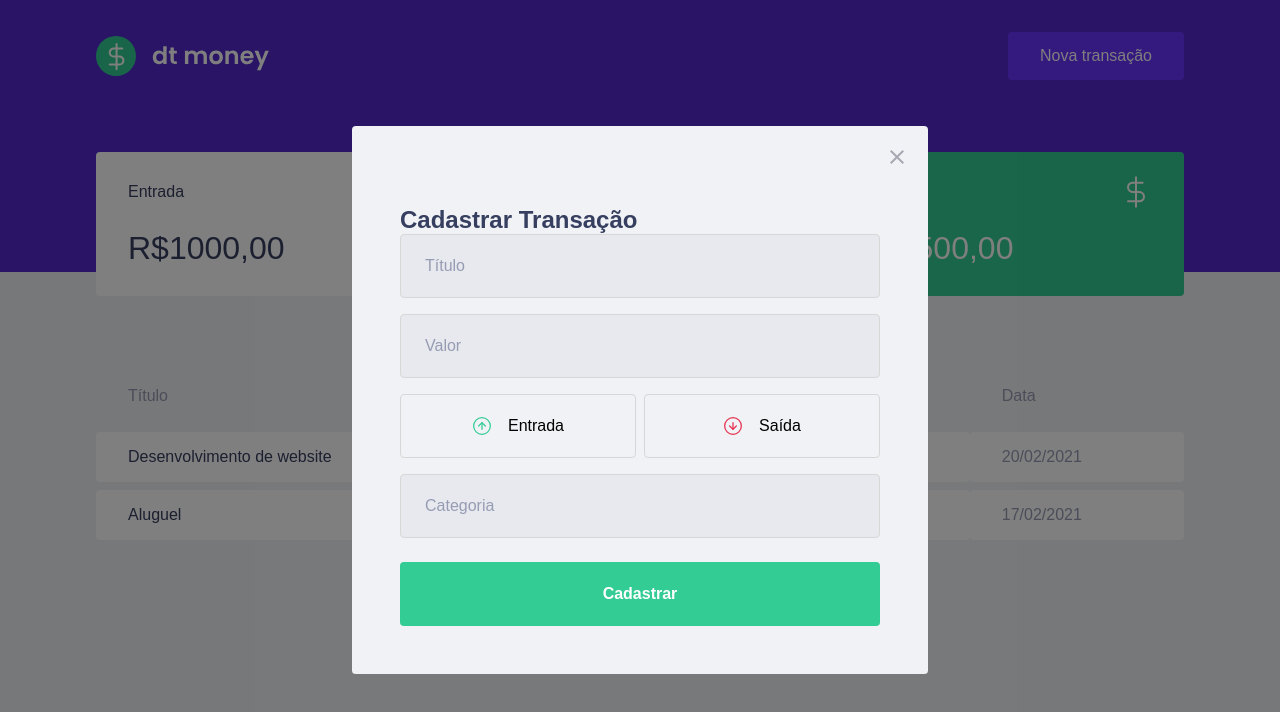
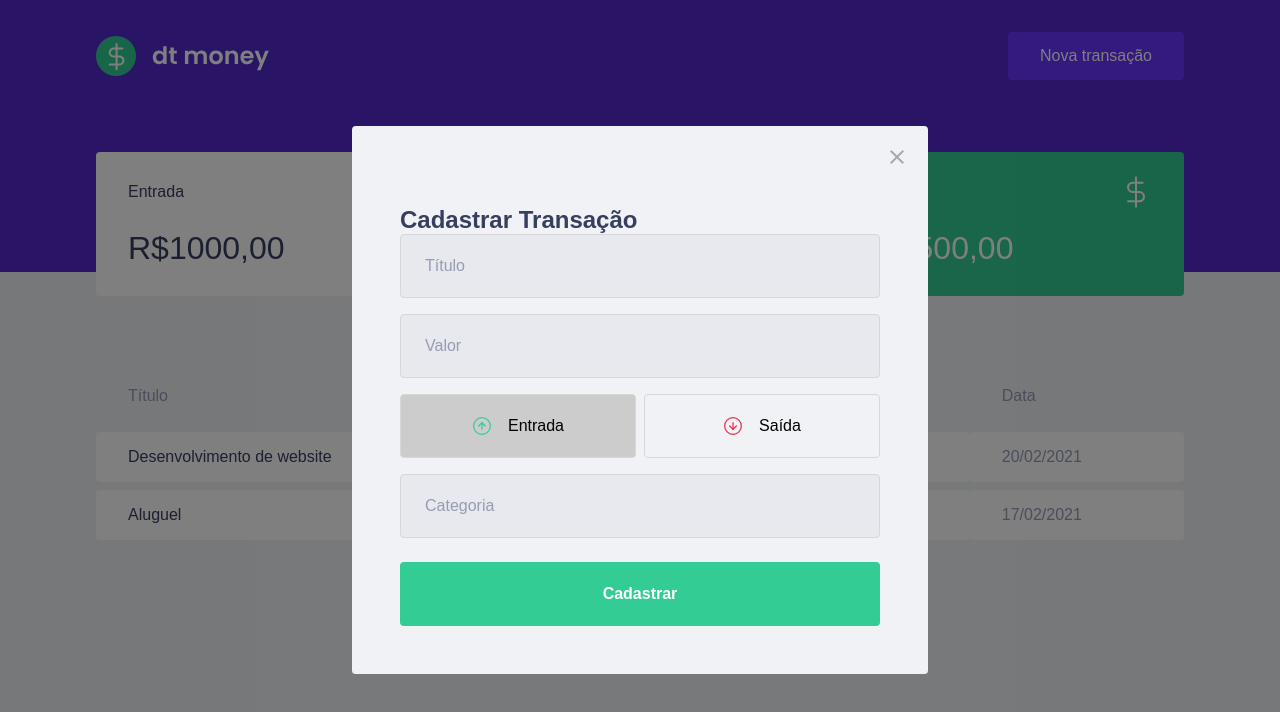
Before and after one commit to LuanLeiteLeao/02-dtmoney, a React (Create React App) app: page / in a window 1280 px wide. Both pictures are taken after a click on the button "Nova transação". Shown: the top 712 px of the page. Built offline with nearby package versions, Linux system fonts and the light colour scheme; no server answers; what miragejs would draw is missing.

Commit message:
:construction_worker: set Functioning of Buttons in modal

```diff
--- a/src/components/NewTransactionModal/index.tsx
+++ b/src/components/NewTransactionModal/index.tsx
@@ -1,15 +1,22 @@
 import Modal from 'react-modal'
-import { ContainerForm, TransactionTypeContainer } from './styles'
+import { ContainerForm, TransactionTypeContainer, RadioBox } from './styles'
 import closeImg from "../../assets/close.svg"
 import incomeImg from "../../assets/income.svg"
 import outcomeImg from "../../assets/outcome.svg"
+import { useState } from 'react'
 
 interface NewTransactionModalProps {
     onOpen: boolean
     onRequestClose: () => void
 }
 
+
+
 export function NewTransactionModal({ onOpen, onRequestClose }: NewTransactionModalProps) {
+
+    const [type, setType] = useState<"deposit" | "withdraw">("deposit");
+
+
     return (
         <Modal
             isOpen={onOpen}
@@ -26,14 +33,14 @@ export function NewTransactionModal({ onOpen, onRequestClose }: NewTransactionMo
                 <input type="number" placeholder="Valor" />
 
                 <TransactionTypeContainer>
-                    <button type="button">
+                    <RadioBox type="button" onClick={()=>setType("deposit")} isActive={type ==='deposit'}>
                         <img src={incomeImg} alt="Entrada" />
                         <span>Entrada</span>
-                    </button>
-                    <button type="button">
+                    </RadioBox>
+                    <RadioBox type="button" onClick={()=>setType("withdraw")} isActive={type ==='withdraw'}>
                         <img src={outcomeImg} alt="Saída" />
                         <span>Saída</span>
-                    </button>
+                    </RadioBox>
                 </TransactionTypeContainer>
 
                 <input placeholder="Categoria" />
--- a/src/components/NewTransactionModal/styles.ts
+++ b/src/components/NewTransactionModal/styles.ts
@@ -58,12 +58,18 @@ export const TransactionTypeContainer = styled.div`
     grid-template-columns: repeat(2,1fr);
     gap: 0.5rem;
 
-    button{
+`
+interface RadioBoxProps {
+    isActive: boolean;
+}
+
+export const RadioBox = styled.button<RadioBoxProps>`
+
     height: 4rem;
     border: 1px solid #d7d7d7;
     border-radius: 0.25rem;
 
-        background:transparent;
+    background:${(props) => props.isActive ? '#ccc': 'transparent'};
 
     display: flex;
     align-items: center;
@@ -72,7 +78,7 @@ export const TransactionTypeContainer = styled.div`
     transition:border-color 0.2s;
 
     &:hover{
-            border-color: ${darken(0.1,'#d7d7d7')};
+        border-color: ${darken(0.1, '#d7d7d7')};
     }
 
     img{
@@ -86,6 +92,5 @@ export const TransactionTypeContainer = styled.div`
         font-size:1rem;
         color:var(--text-file)
     }
-    }
 
 `
```
Lines whose indentation alone changed are shown as unchanged.
